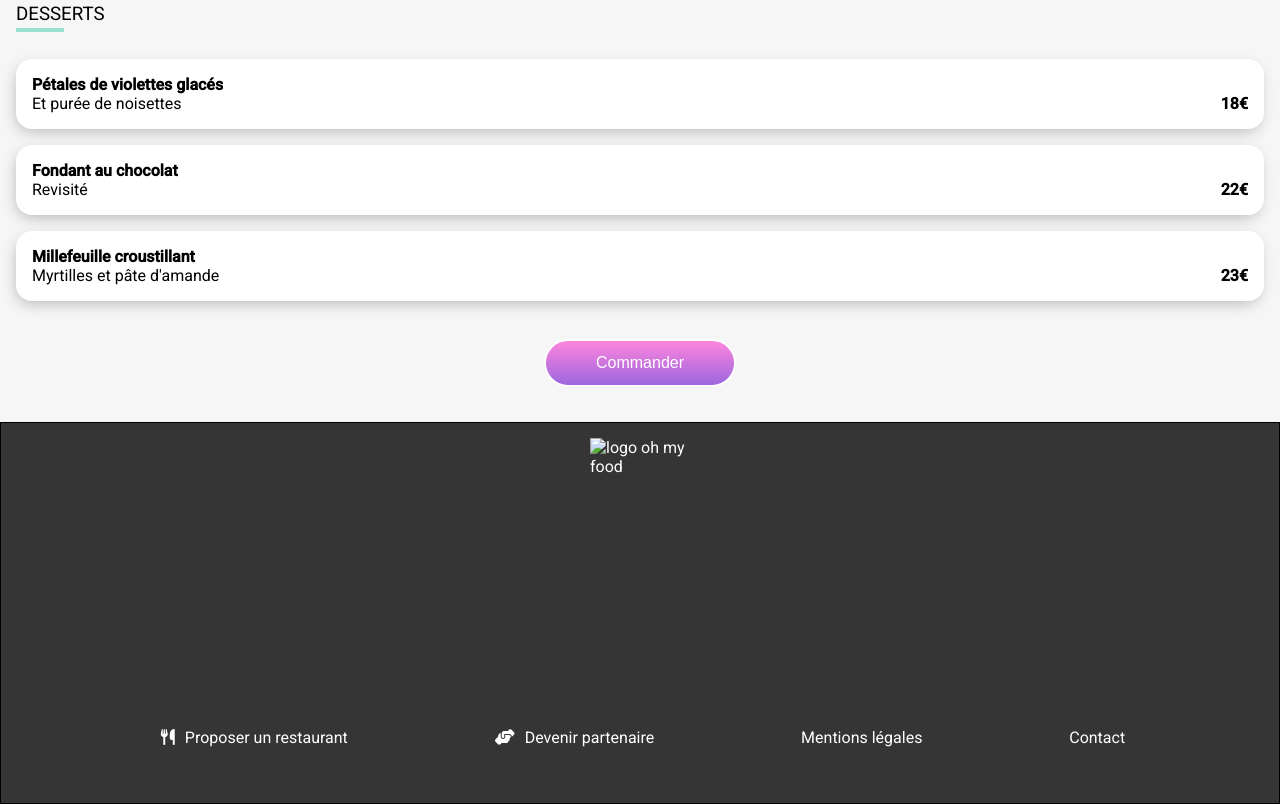
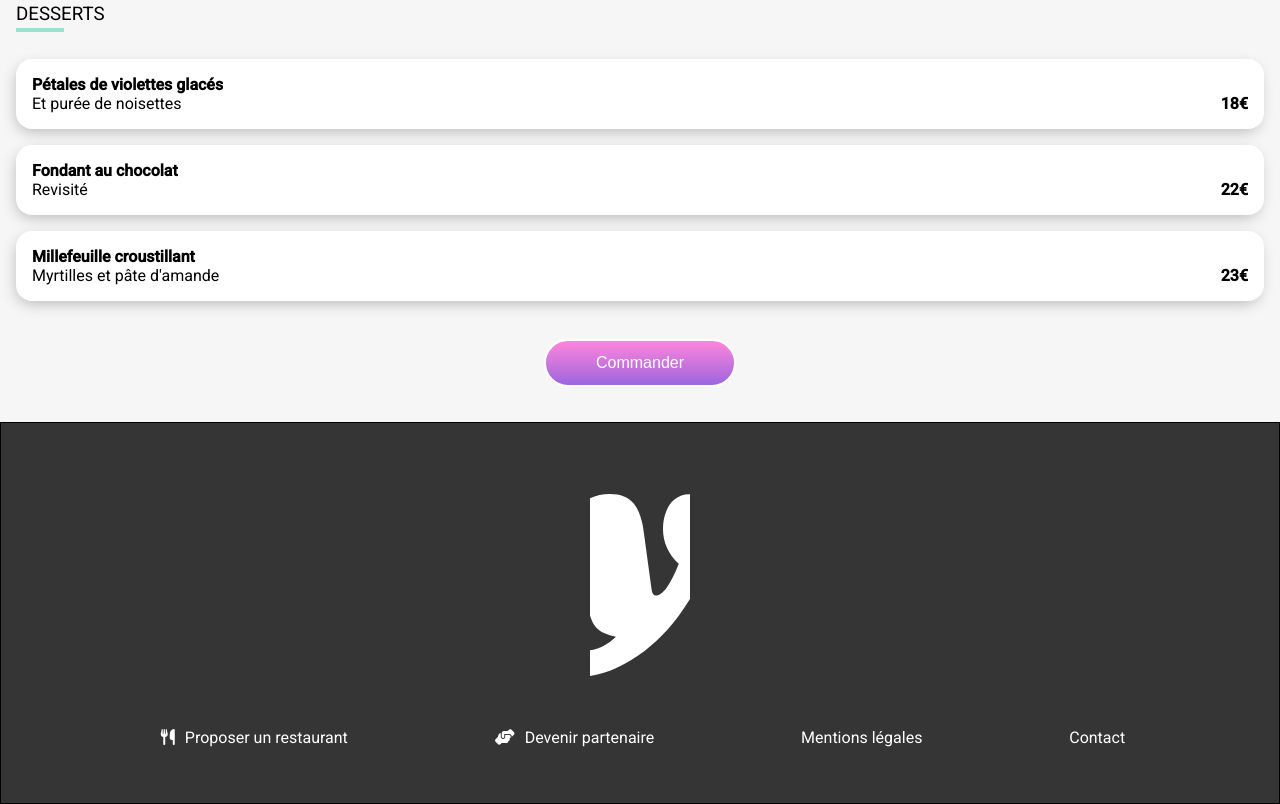
Before and after one commit to NassimBourebia/ohmyfood, a website: page a-la-francaise.html in a window 1280 px wide. Shown: the part 1004-1808 px from the top of the page. Drawn offline with nearby package versions, Linux system fonts and the light colour scheme; files that its build step writes are made by us from their sources; the site is published under a folder, as on GitHub Pages, so addresses that start at the root find nothing; a web font is replaced by a local one.

Commit message:
Delete (/) in img src

```diff
--- a/a-la-francaise.html
+++ b/a-la-francaise.html
@@ -129,7 +129,7 @@
 
     <footer class="footer">
 
-        <div class="logofooter"><img src="/images/logo/ohmyfood.svg" alt="logo oh my food"></div>
+        <div class="logofooter"><img src="images/logo/ohmyfood.svg" alt="logo oh my food"></div>
         <section class="contentfooter">
             <a href="#"><i class="fas fa-utensils" aria-hidden="true"></i>Proposer un restaurant</a>
             <a href="#"><i class="fas fa-hands-helping" aria-hidden="true"></i>Devenir partenaire</a>
```
Also changed, not shown: index.html (+1 -1 lines), la-note-enchantee.html (+1 -1 lines), la-palette-du-gout.html (+1 -1 lines), le-delice-des-sens.html (+1 -1 lines).
